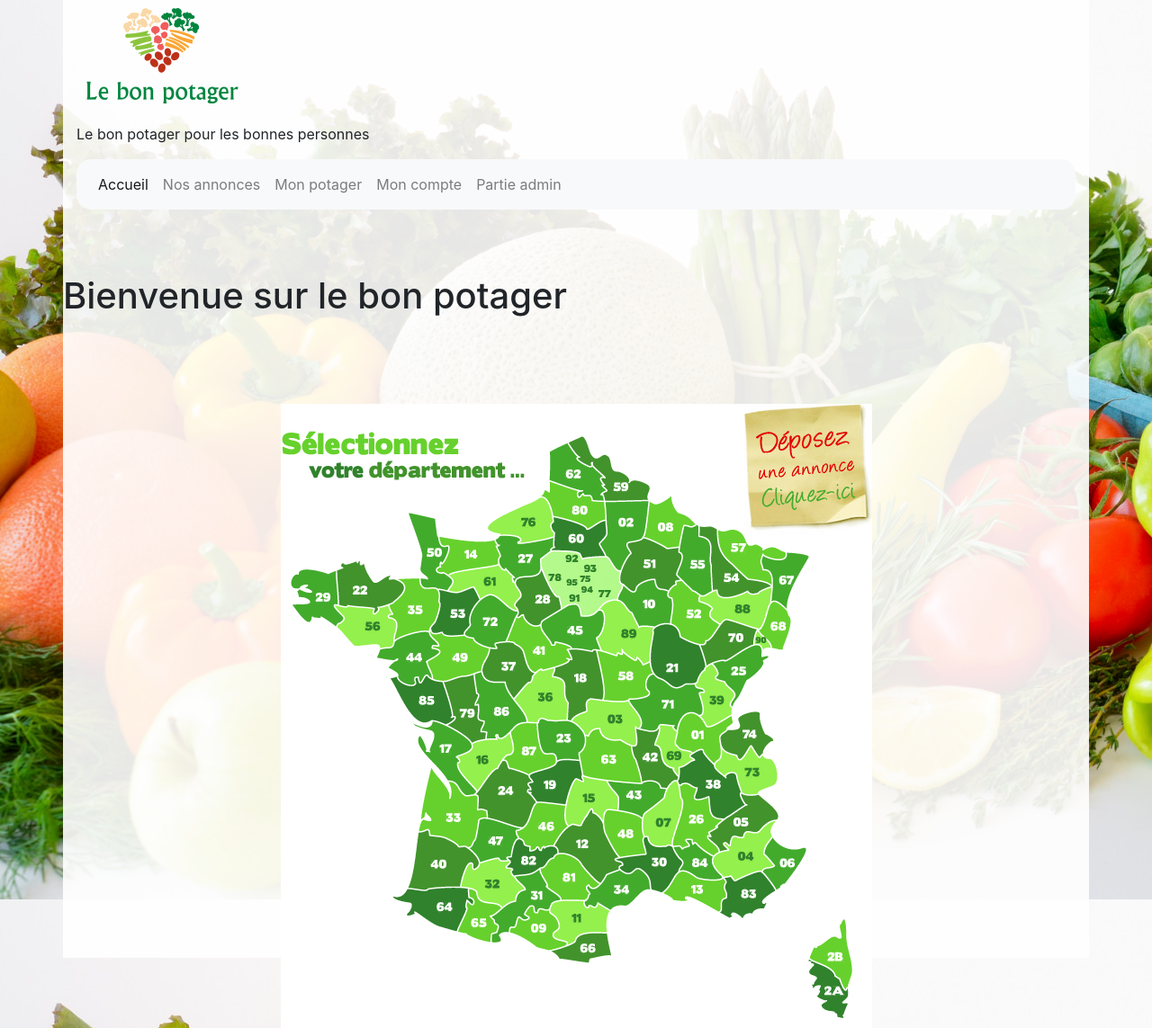
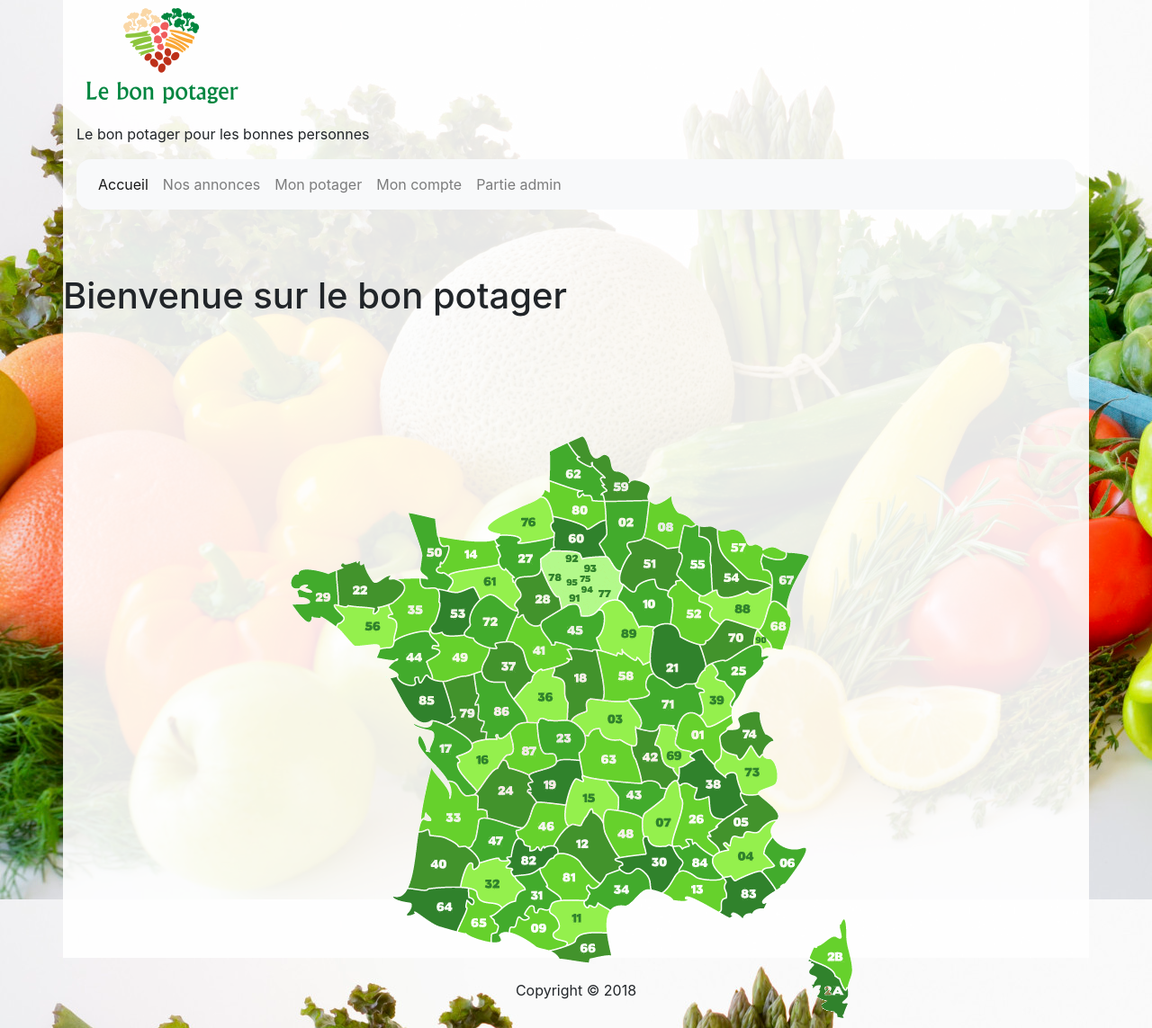
Before and after one commit to bacaAlexandre/le_bon_potager, a PHP site: page / in a window 1280 px wide. Shown: the whole page at 90% size. Run offline with PHP 8.4, Linux system fonts and the light colour scheme.

Commit message:
Ajout carte de France pour l'accueil

```diff
--- a/FrameworkPHP/app/views/accueil/index.php
+++ b/FrameworkPHP/app/views/accueil/index.php
@@ -4,7 +4,7 @@
 </div>
 <div class="row rounded-bottom main">
   <div class="col-md-12 text-center">
-<img src="asset/img/map.gif" usemap="#Map_59" width="657" height="694" border="0">
+<img src="asset/img/map_trans.gif" usemap="#Map_59" width="657" height="694" border="0">
 <map name="Map_59">
 <area shape="poly" coords="643,2,513,11,524,138,651,124" href="connexion-inscription.php" alt="Déposez une annonce">
 <area shape="poly" coords="280,559,272,568,277,571,273,573,268,574,263,572,260,583,255,583,254,587,272,596,284,603,298,607,316,601,317,599,309,596,302,591,302,587,308,582,305,573,300,567,297,563,291,564" href="annonce/departement/9" alt="09" title="Ariége">
```
Also changed, not shown: FrameworkPHP/public/asset/img/map_trans.gif (added).
